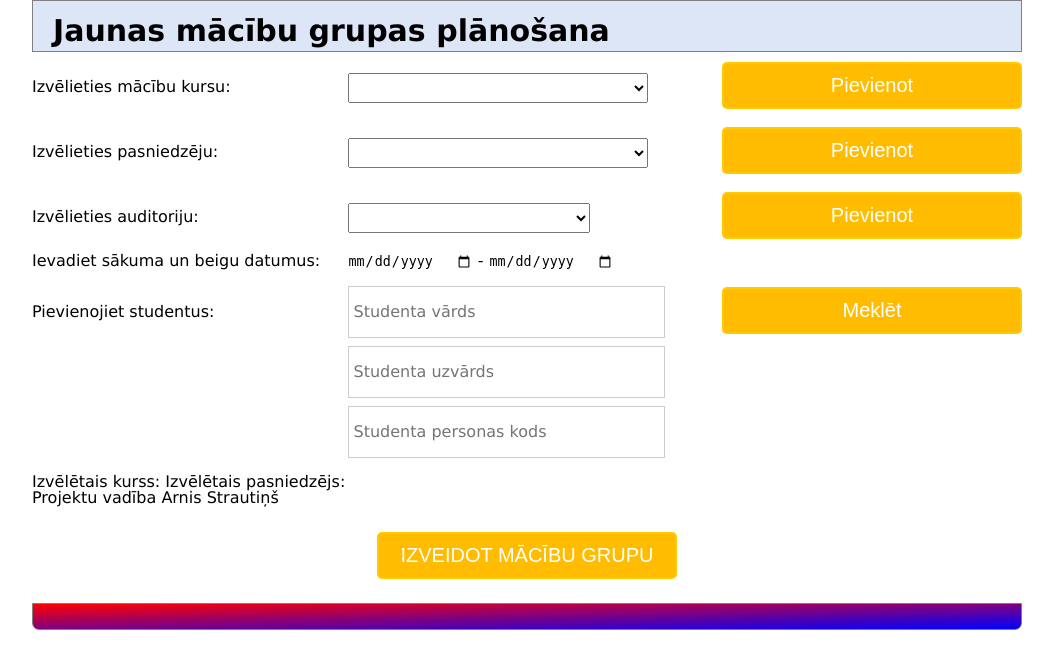
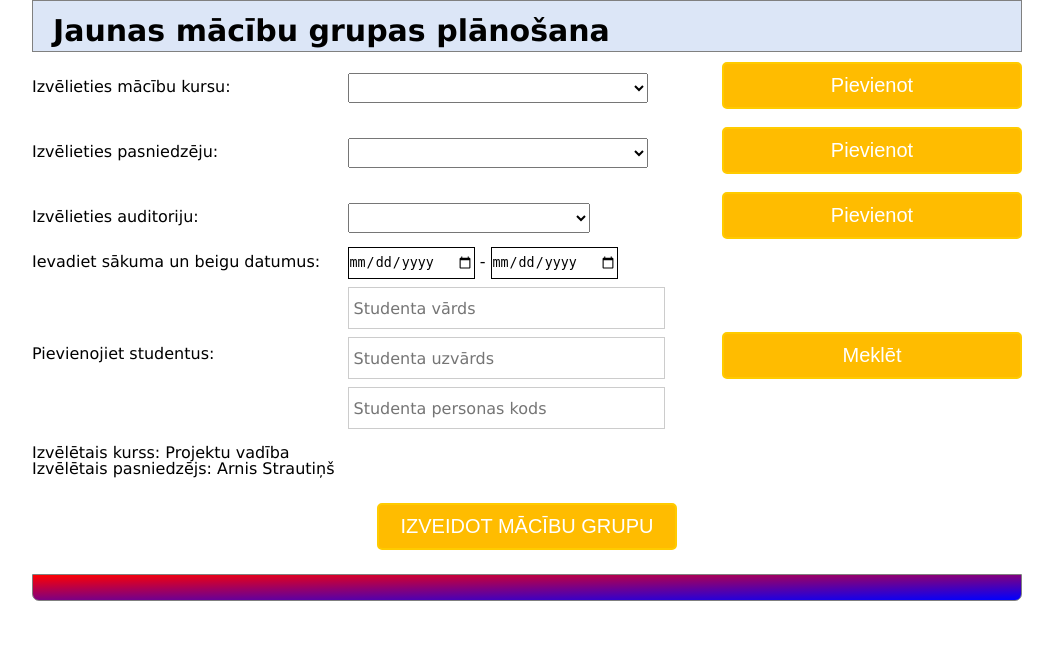
Before and after one commit to KJankovskis/MCVS, a PHP site: page /groupPlanning.php in a window 1280 px wide. Shown: the part 77-746 px from the top of the page, without its empty margins (113-1166 px from the left). Run offline with PHP 8.4, Linux system fonts and the light colour scheme; some libraries are stand-ins or nearby versions.

Commit message:
VIzuāli uzlabojumi lapā "groupPlanning.php"

```diff
--- a/IS/groupPlanning.php
+++ b/IS/groupPlanning.php
@@ -60,7 +60,7 @@
                 <label id="gpRoomLabel">Ievadiet sākuma un beigu datumus:</label>
             </td>
             <td width="40%">
-                <input type="date" id="gpDateFrom" style="height: 30px; width: 125px"> - <input type="date" id="gpDateTo" style="height: 30px; width: 125px">
+                <input type="date" id="gpDateFrom" style="height: 30px; width: 125px; border: 1px solid black"> - <input type="date" id="gpDateTo" style="height: 30px; width: 125px; border: 1px solid black">
             </td>
             <td width="20%">
 
@@ -68,37 +68,36 @@
         </tr>
 
         <tr>
-            <td rowspan="3" width="40%">
+            <td rowspan="3" width="40%" style="vertical-align: middle">
                 <label id="gpStudentLabel">Pievienojiet studentus:</label>
             </td>
             <td width="40%">
-                <input type="text" id="gpStudentName" placeholder="Studenta vārds" style="height: 30px; width: 300px">
+                <input type="text" id="gpStudentName" placeholder="Studenta vārds" style="height: 20px; width: 300px">
             </td>
-            <td rowspan="3" width="20%">
+            <td rowspan="3" width="20%" style="vertical-align: middle">
                 <input type="submit" id="gpStudentSearchButton" value="Meklēt">
             </td>
         </tr>
 
         <tr>
             <td width="40%">
-                <input type="text" id="gpStudentSurname" placeholder="Studenta uzvārds" style="height: 30px; width: 300px">
+                <input type="text" id="gpStudentSurname" placeholder="Studenta uzvārds" style="height: 20px; width: 300px">
             </td>
         </tr>
 
         <tr>
             <td width="40%">
-                <input type="text" id="gpStudentID" placeholder="Studenta personas kods" style="height: 30px; width: 300px">
+                <input type="text" id="gpStudentID" placeholder="Studenta personas kods" style="height: 20px; width: 300px">
             </td>
         </tr>
     </table>
     <br>
-    <div class="gpContentLeft">
-        <label id="gpCourseResultLabel" style="height: 30px">Izvēlētais kurss:</label>
-        <label id="gpTeacherResultLabel" style="height: 30px">Izvēlētais pasniedzējs:</label>
-    </div>
-    <div class="gpContentRight">
-        <label id="gpCourseResultInfo" style="height: 30px">Projektu vadība</label>
-        <label id="gpTeacherResultInfo" style="height: 30px">Arnis Strautiņš</label>
+    <div class="gpContenResults">
+        <label id="gpCourseResultLabel" style="height: 30px; width: 300px">Izvēlētais kurss:</label>
+        <label id="gpCourseResultInfo" style="height: 30px; width: 300px">Projektu vadība</label>
+        <br>
+        <label id="gpTeacherResultLabel" style="height: 30px; width: 300px">Izvēlētais pasniedzējs:</label>
+        <label id="gpTeacherResultInfo" style="height: 30px; width: 300px">Arnis Strautiņš</label>
     </div>
     <br>
     <center><input type="submit" id="gpCreateButton" value="IZVEIDOT MĀCĪBU GRUPU"></center>
```
Also changed, not shown: IS/styleForGroupPlanning.css (+9 -9 lines).
